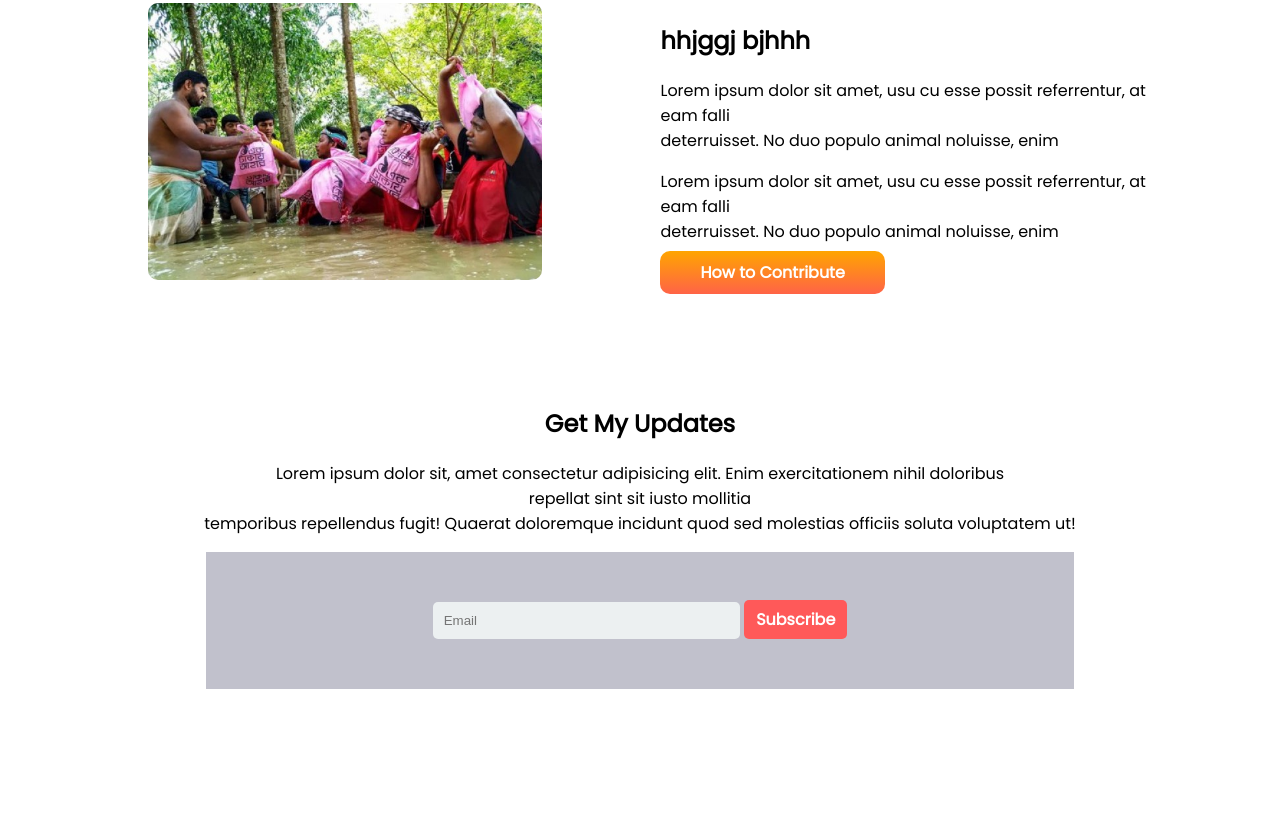
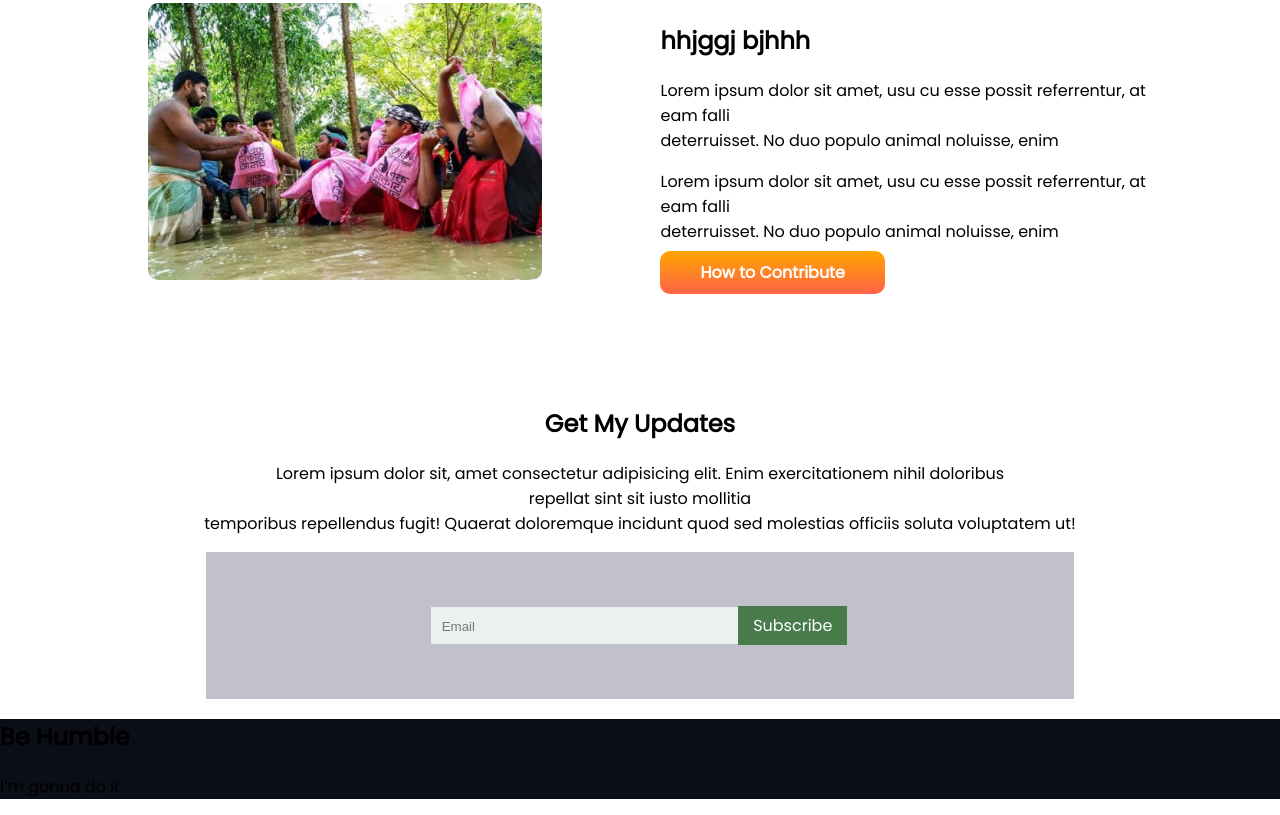
Before and after one commit to mostafizur610/donate-today, a plain HTML site: page index.html in a window 1280 px wide. Shown: the part 2352-3167 px from the top of the page. Before the commit the page ends 3041 px from the top, so only its background shows below. Drawn offline with Linux system fonts and the light colour scheme.

Commit message:
input button added

```diff
--- a/index.html
+++ b/index.html
@@ -135,15 +135,16 @@
         <div class="get-updates">
             <form action="">
                 <input type="email" placeholder="Email">
-                <a class="donate-button" target="_blank"
+                <a class="subscribe-button" target="_blank"
                     href="https://www.linkedin.com/in/mostafizur-rahman-methon-570355139/">Subscribe</a>
+
             </form>
         </div>
     </section>
-    <!-- <footer>
-        <h2>Be ghgd</h2>
-        <p>dfkj</p>
-    </footer> -->
+    <footer>
+        <h2>Be Humble</h2>
+        <p>I’m gonna do it</p>
+    </footer>
 </body>
 
 </html>
--- a/style.css
+++ b/style.css
@@ -199,25 +199,44 @@ input[type=text] {
 
 input[type=email] {
     width: 40%;
-    padding: 11px 11px;
+    padding: 12.3px 11px 10.1px 11px;
     border: none;
     background-color: rgb(236, 240, 241);
-    border-radius: 5px;
     box-sizing: border-box;
+    display: inline-block;
+
 }
 
-/* .top-image {
-    width: 100%;
+.subscribe-button {
+    background-color: #487c4a;
+    border: none;
+    color: white;
+    padding: 7px 15px;
+    text-align: center;
+    text-decoration: none;
+    display: inline-block;
+    font-size: 16px;
+    margin: 4px 2px;
+    cursor: pointer;
+    margin-left: -4px;
 }
 
+footer {
 
+    /* top: 0%;
+    margin-bottom: 0%;
+    left: 0%;
+    right: 0%;
+    text-align: center;
+    background-color: black;
+    color: #FF5959; */
+    /* position: absolute; */
+    /* left: 0%;
+    right: 0%;
+    top: 95.52%;
+    bottom: 0%; */
 
-.heading h1,
-p {
-    color: #FFFFFF;
+    /* Default / Black */
+
+    background: #0B0D17;
 }
-
-
-.donate {
-    color: black;
-} */
```
